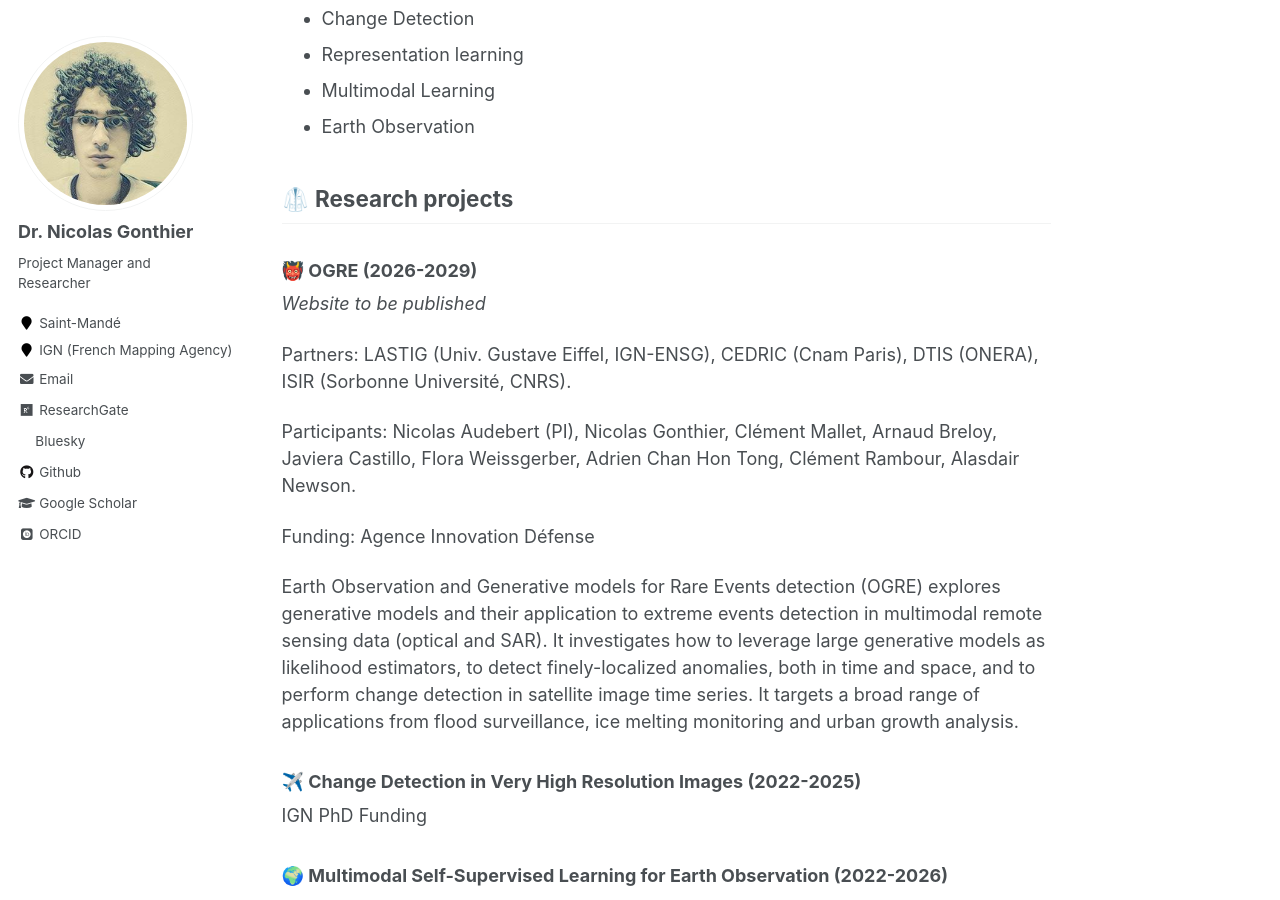
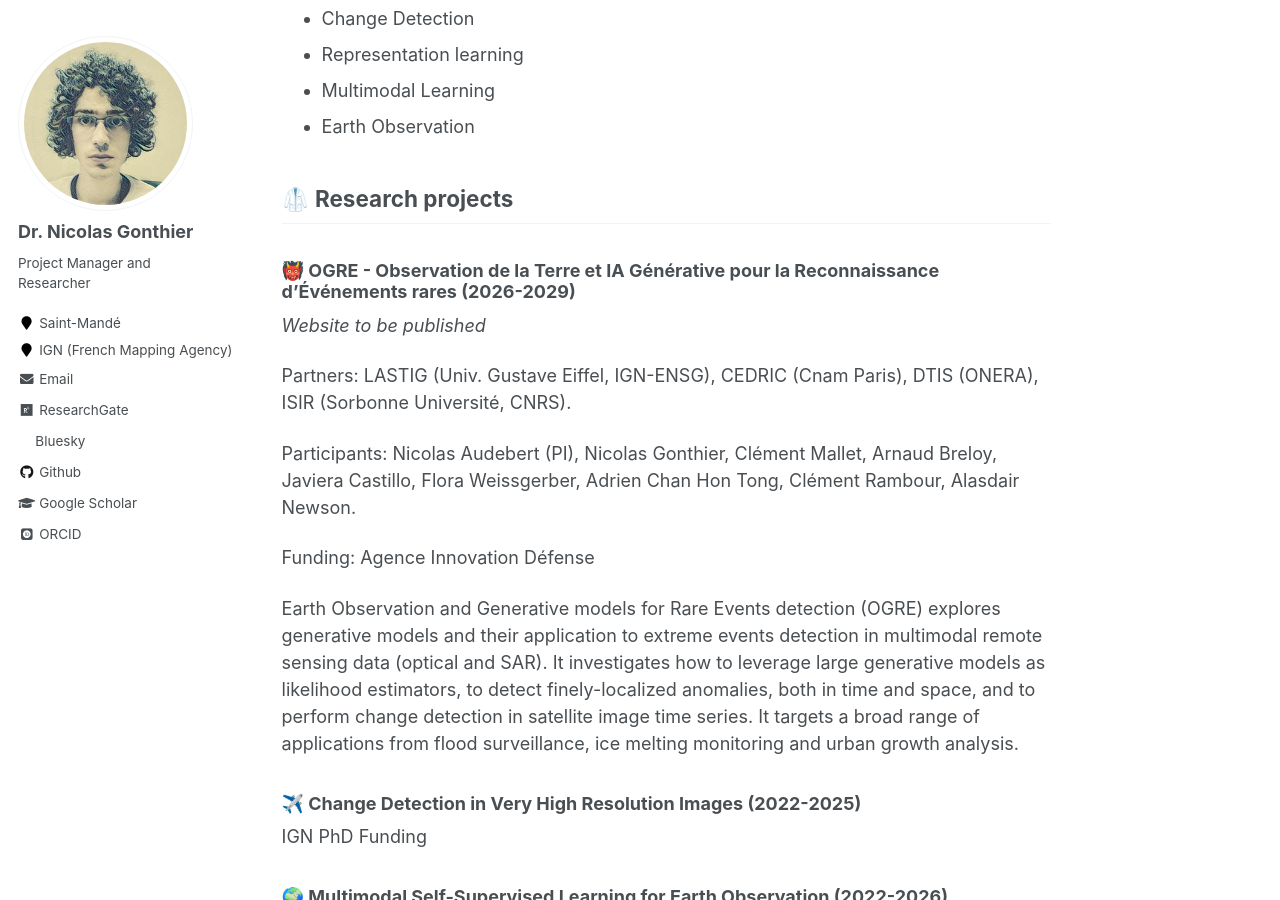
Before and after one commit to ngonthier/ngonthier.github.io, a Jekyll site: the page built from _pages/about.md, in a window 1280 px wide and 900 px high, scrolled down 598 px. Built offline with Jekyll 4.4.1, drawn with Linux system fonts in a browser that asks for light colours; some web fonts are replaced.

Commit message:
Update about.md

```diff
--- a/_pages/about.md
+++ b/_pages/about.md
@@ -26,7 +26,7 @@ My research interests include deep learning applied for geospatial data and hist
 - Earth Observation
 
 ## 🥼 Research projects
-### 👹 OGRE (2026-2029)
+### 👹 OGRE - Observation de la Terre et IA Générative pour la Reconnaissance d'Événements rares (2026-2029)
 
 *Website to be published*
 
```
